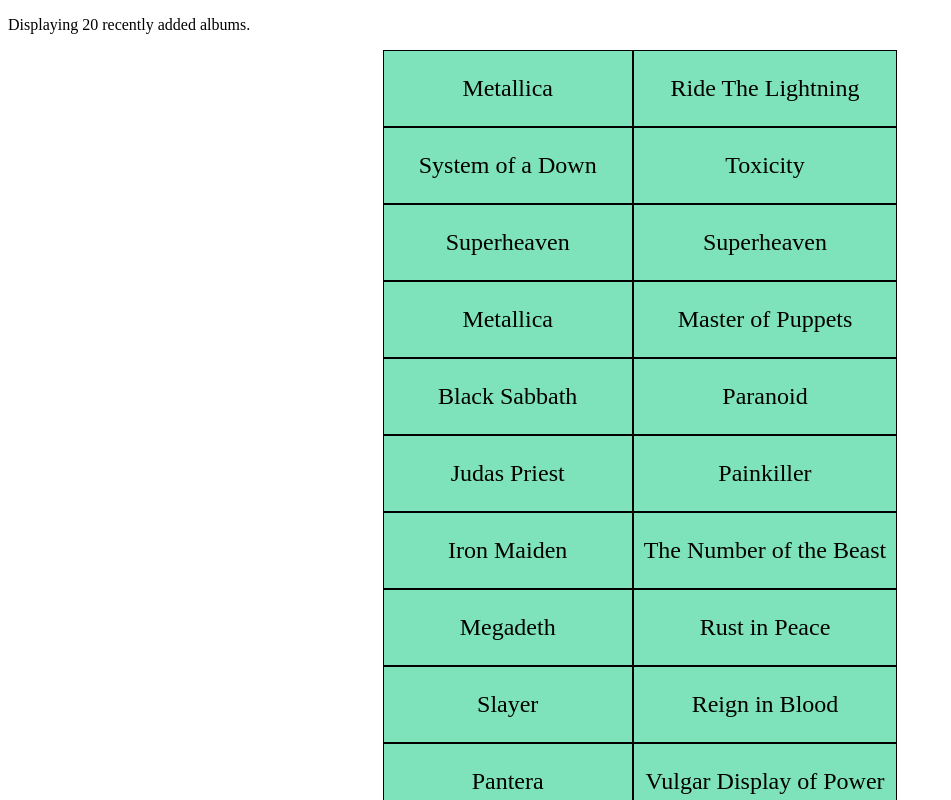
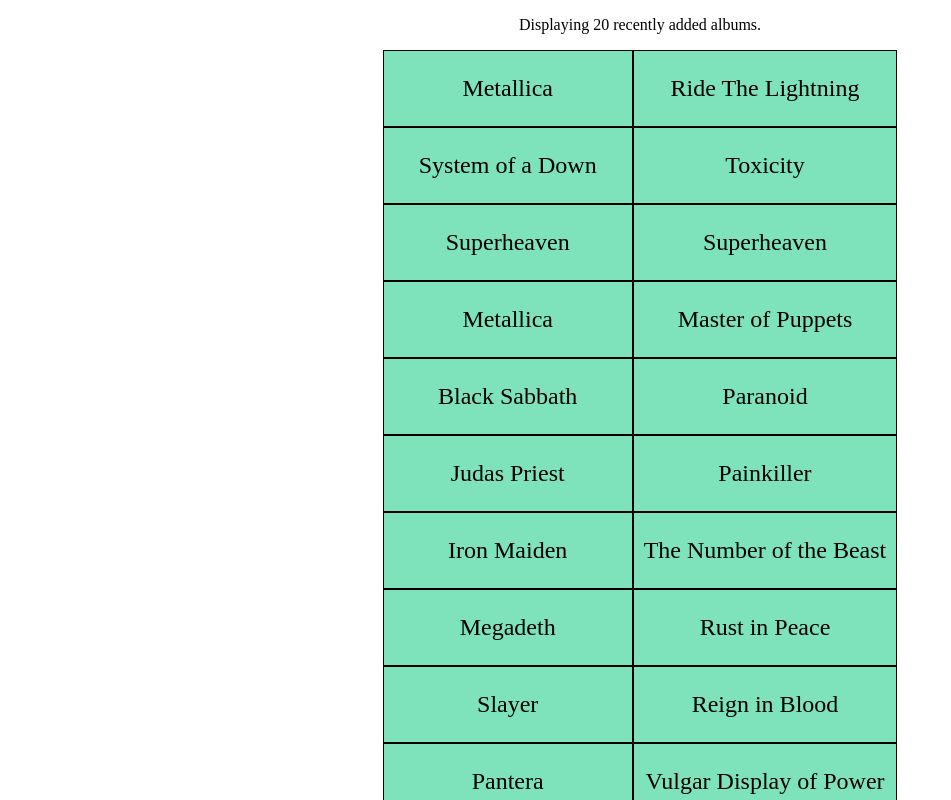
Before and after one commit to Blake131302/cs4900-EmberLights-WebDev, an Angular app: page / in a window 1280 px wide. Shown: the top 800 px of the page, without its empty margins (0-951 px from the left). Built offline with nearby package versions, Linux system fonts and the light colour scheme.

Commit message:
Added styling for albumMessage to center with album grid

```diff
--- a/src/app/albums/albums.scss
+++ b/src/app/albums/albums.scss
@@ -1,3 +1,7 @@
+.albumMessage {
+    text-align: center;
+}
+
 .albums {
     display: grid;
     // padding: 10px;
```
